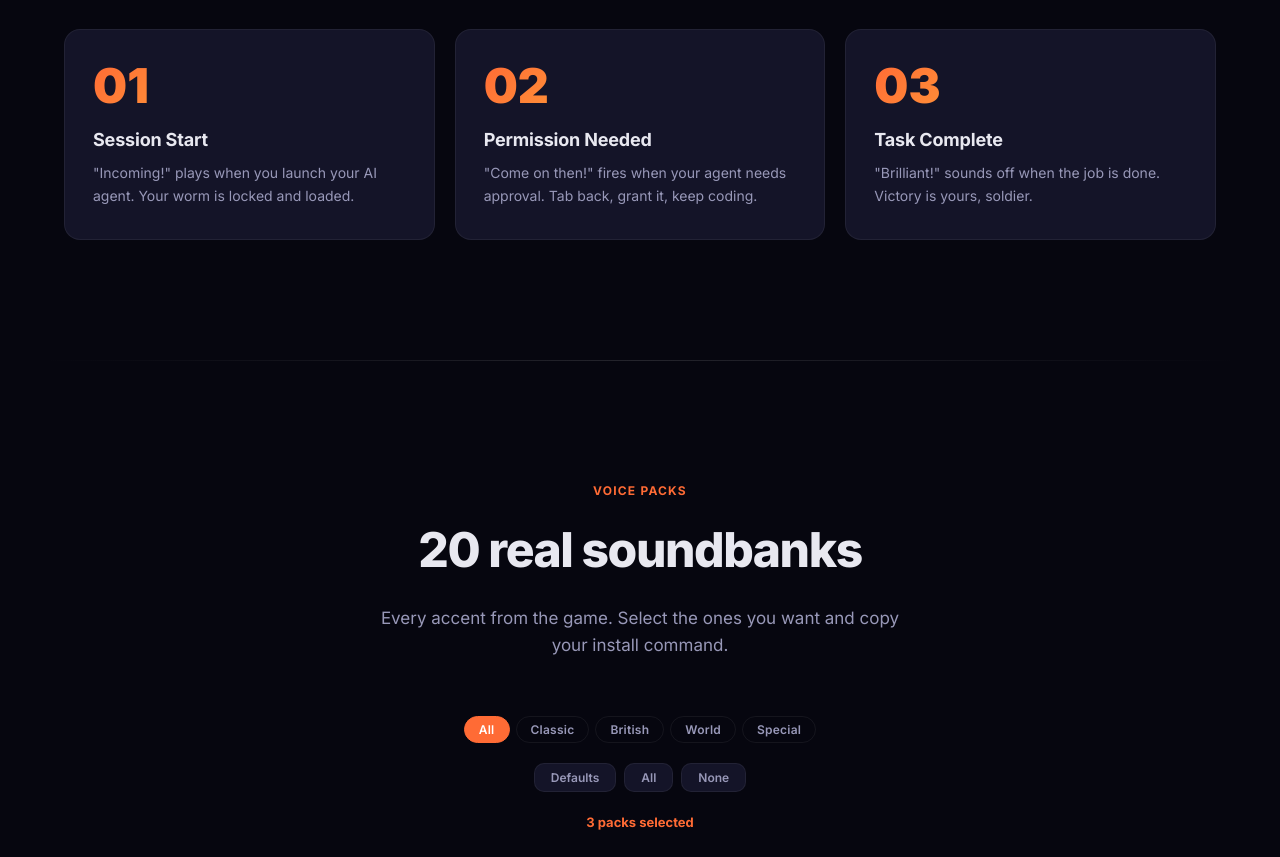
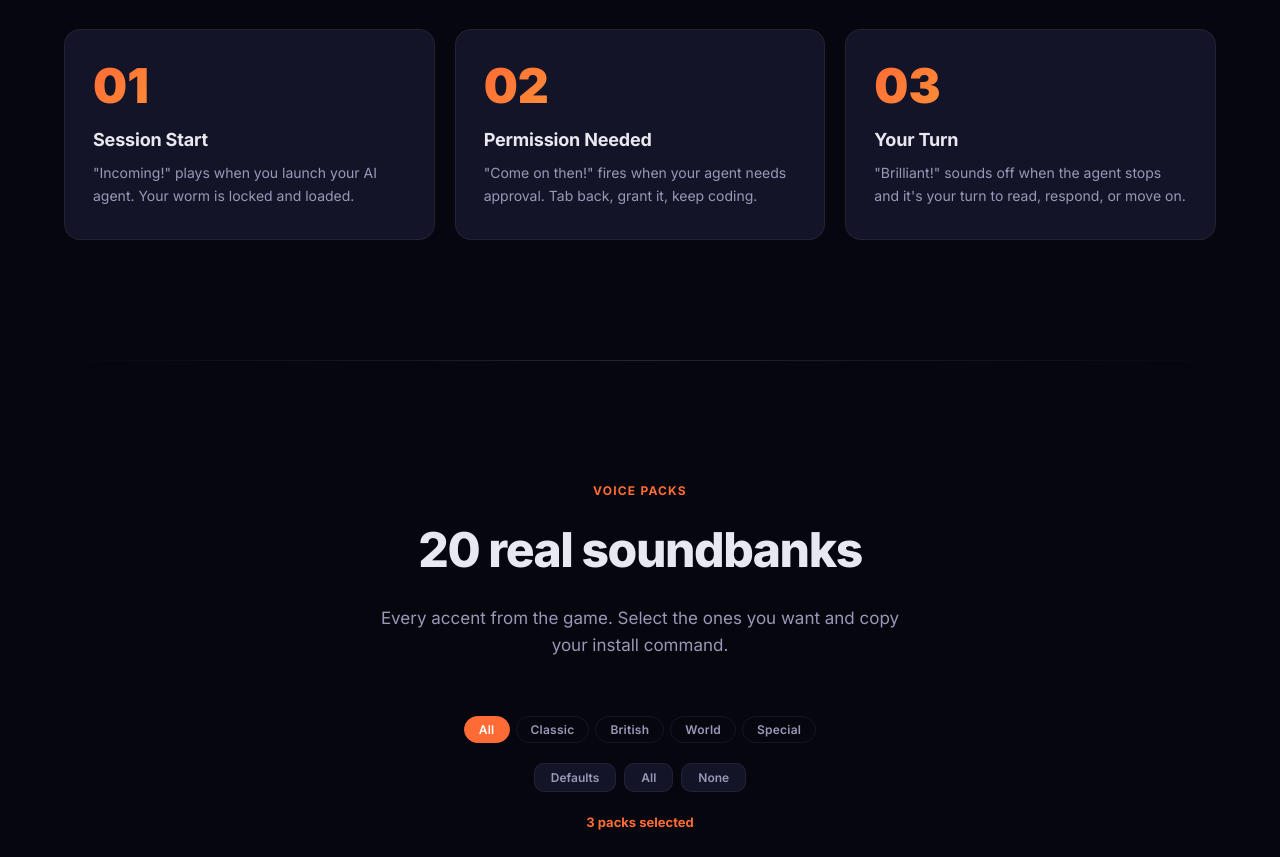
Before and after one commit to huntclubhero/wormping, a plain HTML site: page index.html in a window 1280 px wide. Shown: the part 3080-3937 px from the top of the page. Drawn offline with Linux system fonts and the light colour scheme.

Commit message:
Fix Claude Code hook event names and add Stop hook
Installer and docs now use correct cased event names (SessionStart, Stop,
Notification) with async flag. Stop hook plays a sound when the agent
finishes responding so users know it is their turn.

Co-Authored-By: Claude Opus 4.6 <noreply@anthropic.com>

```diff
--- a/index.html
+++ b/index.html
@@ -646,8 +646,8 @@
       </div>
       <div class="step-card">
         <div class="step-num">03</div>
-        <h3>Task Complete</h3>
-        <p>"Brilliant!" sounds off when the job is done. Victory is yours, soldier.</p>
+        <h3>Your Turn</h3>
+        <p>"Brilliant!" sounds off when the agent stops and it's your turn to read, respond, or move on.</p>
       </div>
     </div>
   </section>
```
Also changed, not shown: 3 other files.
